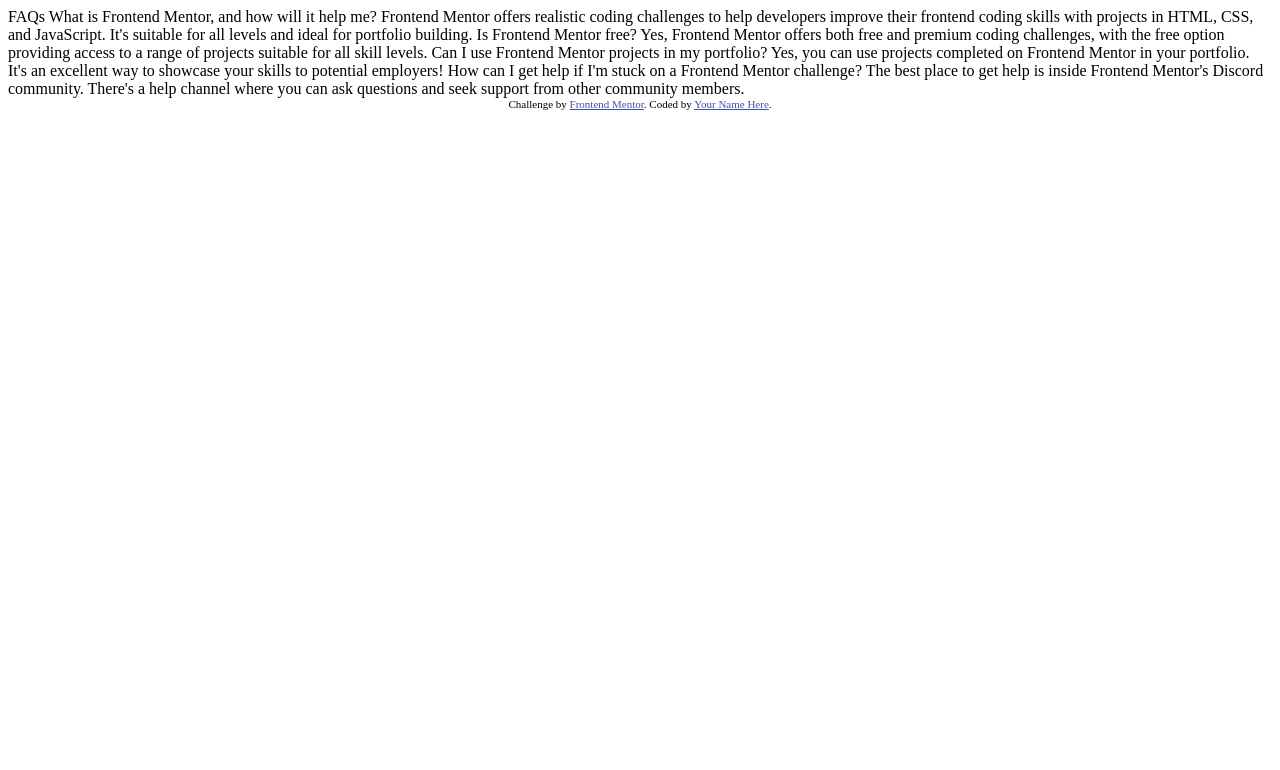
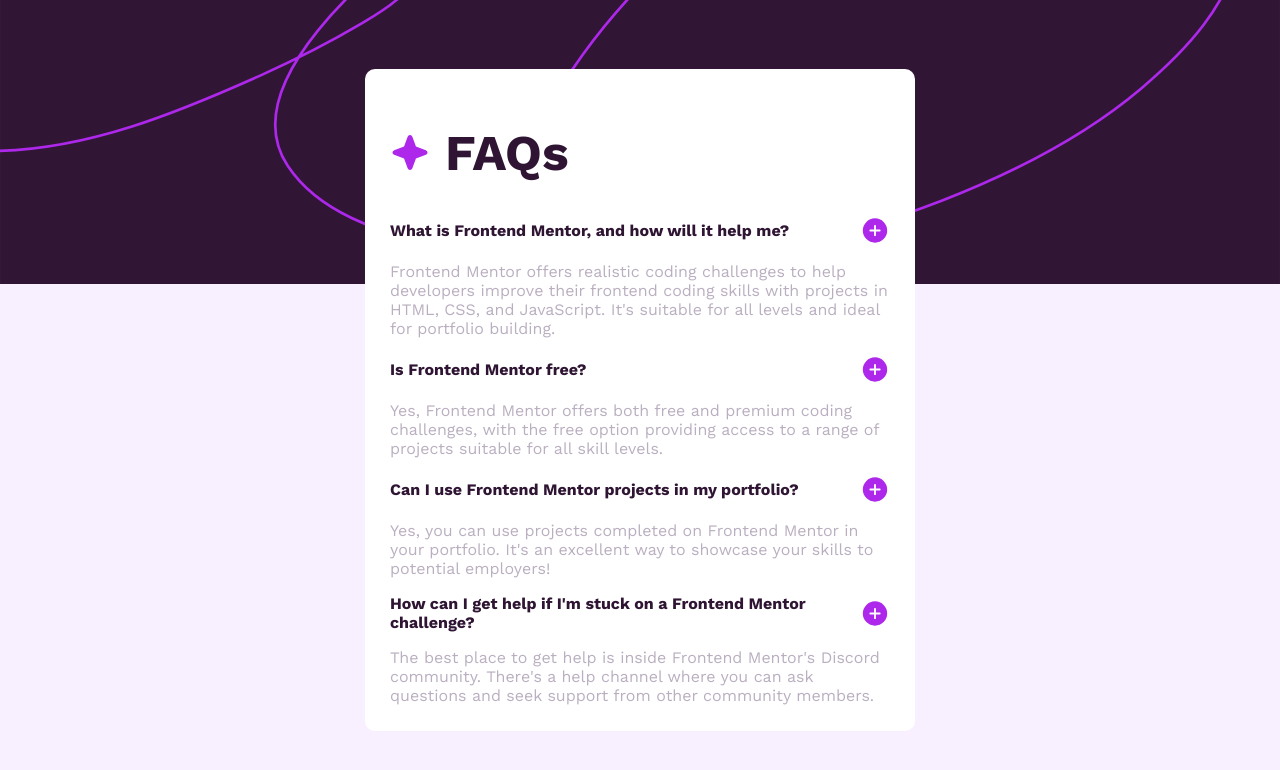
Before and after one commit to JVN2002/FAQ, a plain HTML site: page index.html in a window 1280 px wide. Drawn offline with nearby package versions, Linux system fonts and the light colour scheme.

Commit message:
css incrementado

```diff
--- /dev/null
+++ b/Style/stile.css
@@ -0,0 +1,66 @@
+body{
+    background-color: hsl(275, 100%, 97%);
+    font-family: "Work Sans", sans-serif;
+    font-style: normal;
+}
+
+.imgFundo{
+    position: fixed;
+    top: 0;
+    left: 0;
+    width: 100%;
+    height: auto;
+}
+
+/*
+    top: 0;
+    right: 0;
+    width: 100px;
+    height: auto;
+*/
+
+.caixaFAQ{
+    background-color: white;
+    width: 500px;
+    height: auto;
+    padding: 20px 25px 10px 25px;
+    border-radius: 10px;
+    position: absolute;
+    top: 50%;
+    left: 50%;
+    transform: translate(-50%,-50%);
+}
+
+.caixaFAQ h1{
+    color: hsl(292, 42%, 14%);
+    font-size: 50px;
+    display: flex;
+    place-items: center;
+}
+
+.caixaFAQ h1 img
+{
+    padding-right: 15px;
+}
+
+.caixaFAQ h3{
+    color: hsl(292, 42%, 14%);
+    font-size: 16px;
+    display: flex;
+    place-items: center;
+    justify-content: flex-start;
+    cursor: pointer;
+}
+
+.caixaFAQ h3 img{
+    margin-left: auto;
+}
+
+.caixaFAQ h3:hover{
+    color: hsl(292, 16%, 49%);
+}
+
+.caixaFAQ p{
+    color: hsl(279, 12%, 72%);
+    font-size: 16px;
+}
--- a/index.html
+++ b/index.html
@@ -6,6 +6,14 @@
 
   <link rel="icon" type="image/png" sizes="32x32" href="./assets/images/favicon-32x32.png">
 
+<!--Fontes-->
+  <link rel="preconnect" href="https://fonts.google.com/specimen/Work+Sans">
+  <link rel="preconnect" href="https://fonts.googleapis.com">
+  <link rel="preconnect" href="https://fonts.gstatic.com" crossorigin>
+  <link href="https://fonts.googleapis.com/css2?family=Work+Sans:ital,wght@0,100..900;1,100..900&display=swap" rel="stylesheet">
+<!--Fontes-->
+
+  <link rel="stylesheet" href="./Style/stile.css">
   <title>Frontend Mentor | FAQ accordion</title>
 
   <!-- Feel free to remove these styles or customise in your own stylesheet 👍 -->
@@ -15,34 +23,39 @@
   </style>
 </head>
 <body>
+  <head>
+    <img src="assets/images/background-pattern-desktop.svg" alt="Imagem de fundo" class="imgFundo">
+  </head>
 
-  FAQs
+  <div class="caixaFAQ">
+    <h1><img src="assets/images/icon-star.svg">FAQs</h1>
+  <!-- primeira pergunta -->
+    <h3>What is Frontend Mentor, and how will it help me? <img src="assets/images/icon-plus.svg"></h3>
 
-  What is Frontend Mentor, and how will it help me?
+    <p>Frontend Mentor offers realistic coding challenges to help developers improve their
+    frontend coding skills with projects in HTML, CSS, and JavaScript. It's suitable for
+    all levels and ideal for portfolio building.<p>
+  <!-- segunda pergunta -->
+    <h3>Is Frontend Mentor free? <img src="assets/images/icon-plus.svg"></h3>
 
-  Frontend Mentor offers realistic coding challenges to help developers improve their
-  frontend coding skills with projects in HTML, CSS, and JavaScript. It's suitable for
-  all levels and ideal for portfolio building.
+    <p>Yes, Frontend Mentor offers both free and premium coding challenges, with the free
+    option providing access to a range of projects suitable for all skill levels.</p>
+  <!-- Terceira pergunta -->
+    <h3>Can I use Frontend Mentor projects in my portfolio? <img src="assets/images/icon-plus.svg"></h3>
 
-  Is Frontend Mentor free?
+    <p>Yes, you can use projects completed on Frontend Mentor in your portfolio. It's an excellent
+    way to showcase your skills to potential employers!</p>
+    <!-- quarta pergunta -->
+      <h3>How can I get help if I'm stuck on a Frontend Mentor challenge? <img src="assets/images/icon-plus.svg"></h3>
 
-  Yes, Frontend Mentor offers both free and premium coding challenges, with the free
-  option providing access to a range of projects suitable for all skill levels.
-
-  Can I use Frontend Mentor projects in my portfolio?
-
-  Yes, you can use projects completed on Frontend Mentor in your portfolio. It's an excellent
-  way to showcase your skills to potential employers!
-
-  How can I get help if I'm stuck on a Frontend Mentor challenge?
-
-  The best place to get help is inside Frontend Mentor's Discord community. There's a help
-  channel where you can ask questions and seek support from other community members.
-
+      <p>The best place to get help is inside Frontend Mentor's Discord community. There's a help
+      channel where you can ask questions and seek support from other community members.</p>
+  </div>
 
   <div class="attribution">
     Challenge by <a href="https://www.frontendmentor.io?ref=challenge" target="_blank">Frontend Mentor</a>.
-    Coded by <a href="#">Your Name Here</a>.
+    Coded by <a href="https://github.com/JVN2002" target="_blank">JVN</a>.
   </div>
+  <script src="./JS/script.js"></script>
 </body>
 </html>
```
Also changed, not shown: JS/script.js (added).
